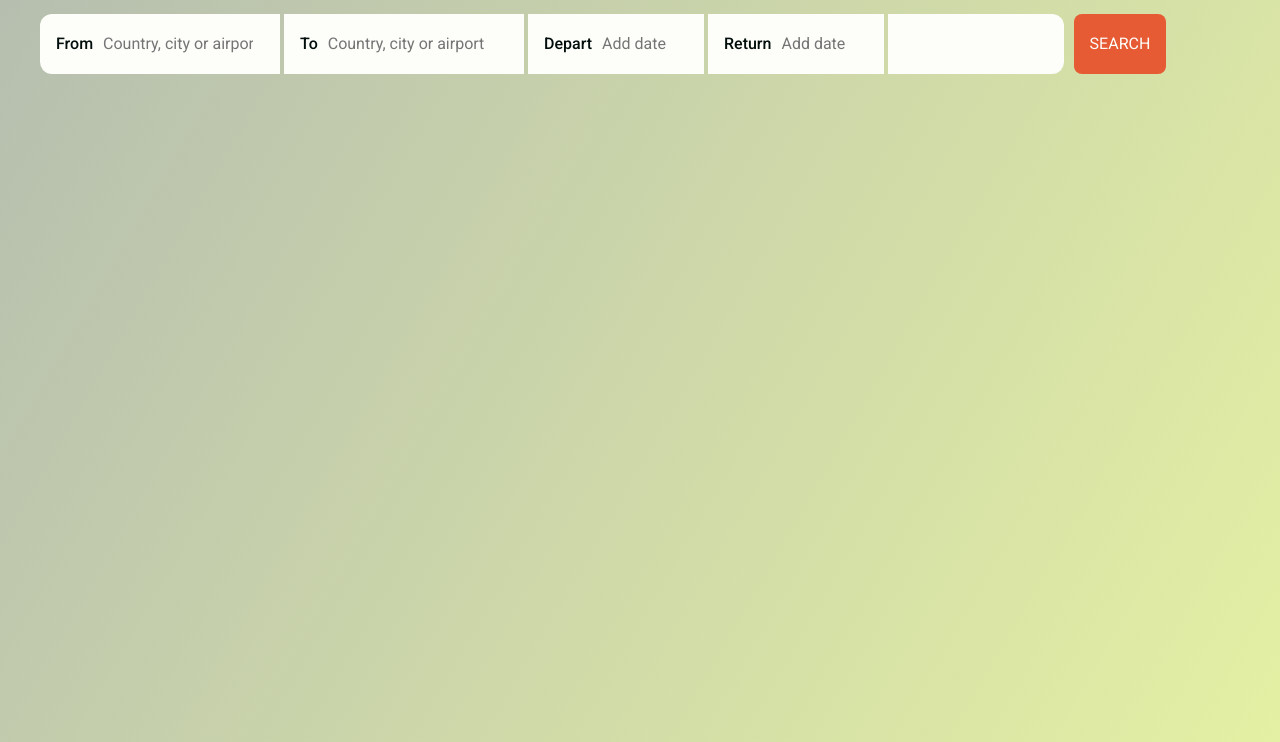
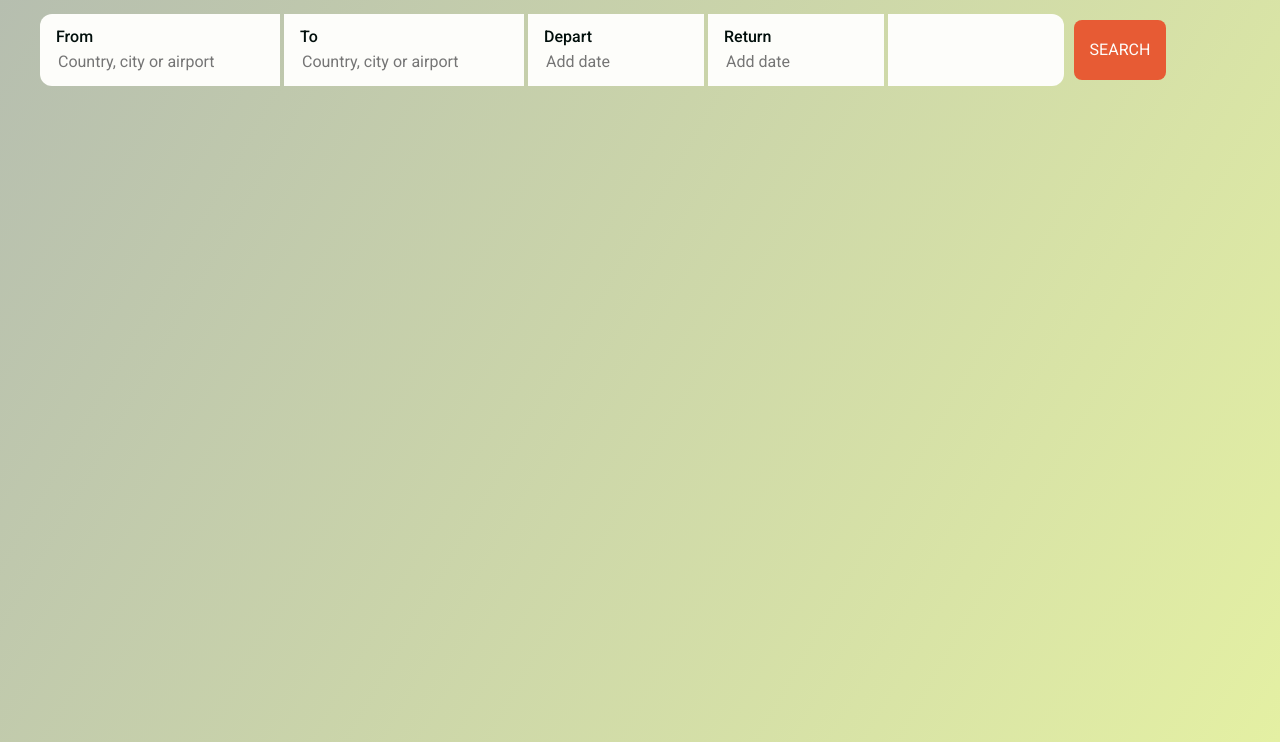
Before and after one commit to Salman-165324/bookFlight, a website built with Vite: page index.html in a window 1280 px wide. Shown: the part 186-928 px from the top of the page. Built offline with nearby package versions, Linux system fonts and the light colour scheme; a web font is replaced by a local one; what @easepick/core would draw is missing.

Commit message:
make the search field lebel and input field value flex in large display

```diff
--- a/styles/style.css
+++ b/styles/style.css
@@ -267,7 +267,6 @@ form{
   gap: 0.5em;
 
   justify-content: left;
-  align-items: center;
   height: 3em;
   padding-left: 1em;
   padding-right: 0.2em;
@@ -310,12 +309,23 @@ form{
     border-bottom-right-radius: 0;
     border-bottom-left-radius: 0;
     display: flex;
-    justify-content: left;
-    align-items: center;
+    gap: .4em;
+    flex-direction: column;
+    justify-content: center;
+    align-items: left;
     width: 11em;
-    height: 3.725em;
+    height: 4.5em;
     background-color: var(--background);
   }
+
+  .search-field-div input {
+    border: none;
+    background-color: inherit;
+    width: 100%;
+    height: fit-content;
+    display: block;
+  }
+
 
   .search-field-div:first-child {
     border-top-left-radius: 0.75em;
```
